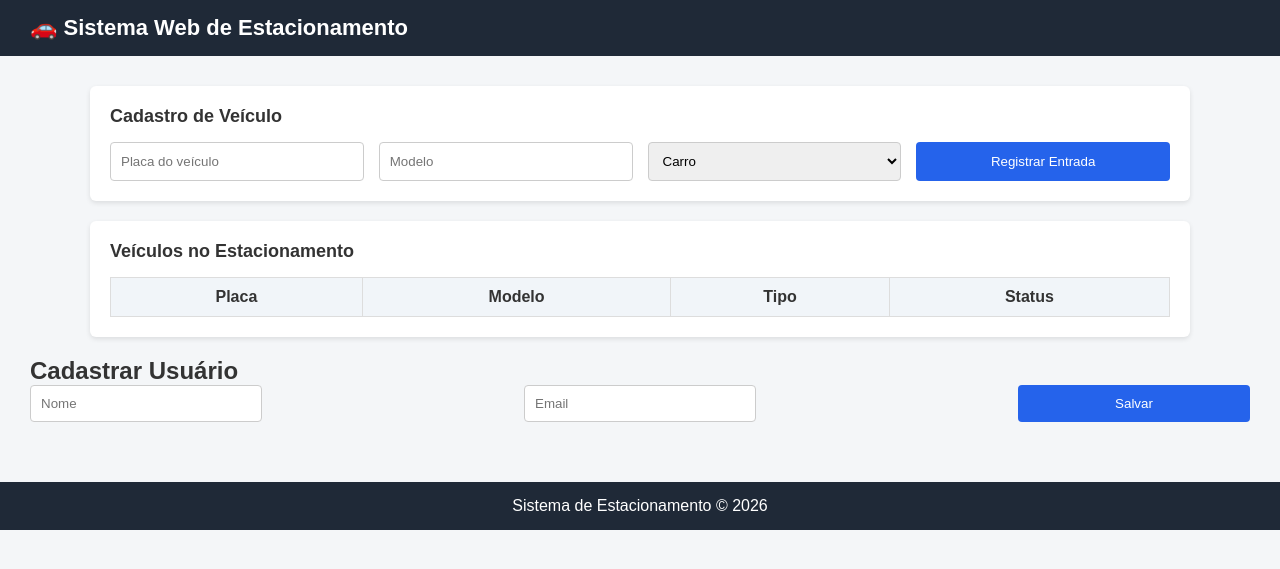
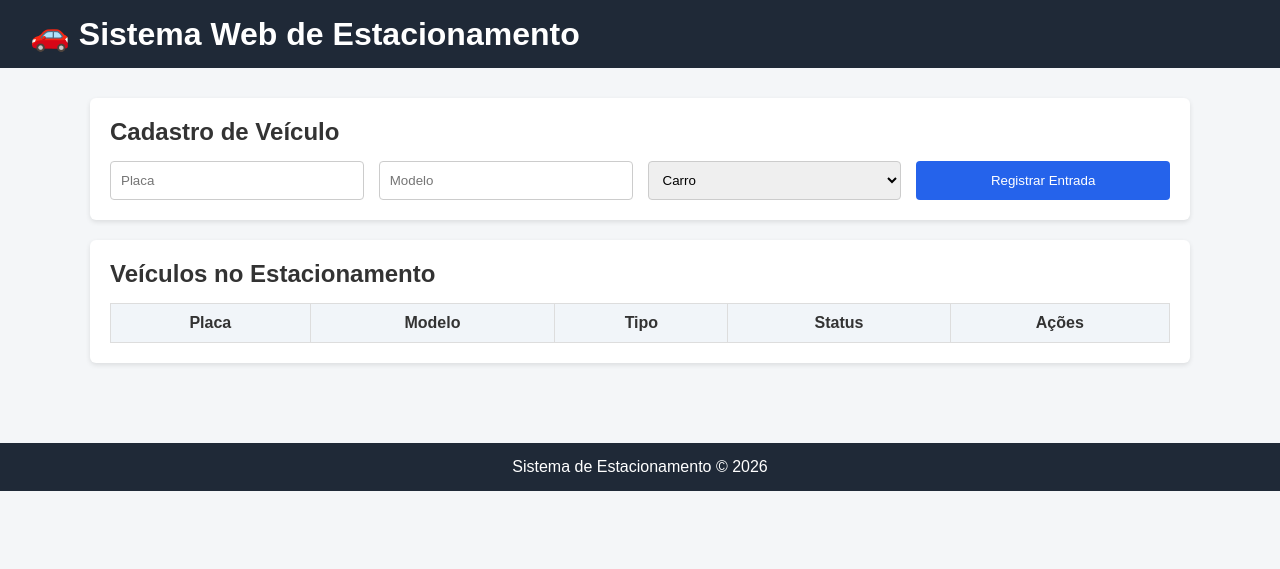
Before and after one commit to TalyssonN/Python, a Flask app: page /home in a window 1280 px wide. Shown: the top 569 px of the page. Run offline with Flask 3, Linux system fonts and the light colour scheme; lists and menus that the app fills with data are empty.

```diff
--- a/ESTUDOS/PROJETOS COM FLASK/main.py
+++ b/ESTUDOS/PROJETOS COM FLASK/main.py
@@ -3,23 +3,23 @@ from flask_sqlalchemy import SQLAlchemy
 
 app = Flask(__name__)
 
-app.config['SQLALCHEMY_DATABASE_URI'] = 'sqlite:///dados.db'
-app.config['SQLALCHEMY_TRACK_MODIFICATIONS'] = False
+# app.config['SQLALCHEMY_DATABASE_URI'] = 'sqlite:///dados.db'
+# app.config['SQLALCHEMY_TRACK_MODIFICATIONS'] = False
 
-db = SQLAlchemy()
-db.init_app(app)
+# db = SQLAlchemy()
+# db.init_app(app)
 
-class Usuario(db.Model):
-    __tablename__ = 'usuarios'
+# class Usuario(db.Model):
+#     __tablename__ = 'usuarios'
 
-    id = db.Column(db.Integer, primary_key=True)
-    nome = db.Column(db.String(100), nullable=False)
-    email = db.Column(db.String(100), unique=True, nullable=False)
+#     id = db.Column(db.Integer, primary_key=True)
+#     nome = db.Column(db.String(100), nullable=False)
+#     email = db.Column(db.String(100), unique=True, nullable=False)
 
 from routes import routes
 app.register_blueprint(routes)
 
 if __name__ == '__main__':
-    with app.app_context():
-        db.create_all()
+    # with app.app_context():
+    #     db.create_all()
     app.run(debug=True)
--- a/ESTUDOS/PROJETOS COM FLASK/routes.py
+++ b/ESTUDOS/PROJETOS COM FLASK/routes.py
@@ -1,5 +1,6 @@
-from flask import Blueprint, render_template, request, redirect, url_for
-from main import db, Usuario
+# from flask import Blueprint, render_template, request, redirect, url_for
+from flask import Blueprint, render_template
+# from main import db, Usuario
 
 routes = Blueprint('routes', __name__)
 
@@ -7,22 +8,22 @@ routes = Blueprint('routes', __name__)
 def homepage():
     return render_template('site.html')
 
-@routes.route('/cadastrar', methods=['POST'])
-def cadastrar_usuario():
-    nome = request.form.get('nome')
-    email = request.form.get('email')
+# @routes.route('/cadastrar', methods=['POST'])
+# def cadastrar_usuario():
+#     nome = request.form.get('nome')
+#     email = request.form.get('email')
 
-    # Evita erro de email duplicado
-    usuario_existente = Usuario.query.filter_by(email=email).first()
-    if usuario_existente:
-        return "Email já cadastrado", 400
+#     # Evita erro de email duplicado
+#     usuario_existente = Usuario.query.filter_by(email=email).first()
+#     if usuario_existente:
+#         return "Email já cadastrado", 400
 
-    novo_usuario = Usuario(
-        nome=nome,
-        email=email
-    )
+#     novo_usuario = Usuario(
+#         nome=nome,
+#         email=email
+#     )
 
-    db.session.add(novo_usuario)
-    db.session.commit()
+#     db.session.add(novo_usuario)
+#     db.session.commit()
 
-    return redirect(url_for('routes.homepage'))
+#     return redirect(url_for('routes.homepage'))
--- a/ESTUDOS/PROJETOS COM FLASK/templates/site.html
+++ b/ESTUDOS/PROJETOS COM FLASK/templates/site.html
@@ -24,10 +24,6 @@
     padding: 15px 30px;
 }
 
-        header h1 {
-            font-size: 22px;
-        }
-
 main {
     padding: 30px;
 }
@@ -47,7 +43,6 @@
 
 .card h2 {
     margin-bottom: 15px;
-            font-size: 18px;
 }
 
 form {
@@ -99,6 +94,16 @@
     font-weight: bold;
 }
 
+.action-btn {
+    cursor: pointer;
+    color: #2563eb;
+    margin: 0 5px;
+}
+
+.action-btn:hover {
+    text-decoration: underline;
+}
+
 footer {
     text-align: center;
     padding: 15px;
@@ -118,24 +123,25 @@
 <main>
 <div class="container">
 
-        <!-- Cadastro de Veículos -->
+<!-- CADASTRO -->
 <div class="card">
 <h2>Cadastro de Veículo</h2>
+
 <form id="formVeiculo">
-                <input type="text" id="placa" placeholder="Placa do veículo" required>
+    <input type="text" id="placa" placeholder="Placa" required>
     <input type="text" id="modelo" placeholder="Modelo" required>
 
     <select id="tipo">
-                    <option value="Carro">Carro</option>
-                    <option value="Moto">Moto</option>
-                    <option value="Caminhonete">Caminhonete</option>
+        <option>Carro</option>
+        <option>Moto</option>
+        <option>Caminhonete</option>
     </select>
 
     <button type="submit">Registrar Entrada</button>
 </form>
 </div>
 
-        <!-- Lista de Veículos -->
+<!-- LISTAGEM -->
 <div class="card">
 <h2>Veículos no Estacionamento</h2>
 
@@ -146,27 +152,16 @@
     <th>Modelo</th>
     <th>Tipo</th>
     <th>Status</th>
+    <th>Ações</th>
 </tr>
 </thead>
+
 <tbody id="tabelaVeiculos">
-                    <!-- Dados inseridos via JS -->
 </tbody>
 </table>
 </div>
 
 </div>
-    <h2>Cadastrar Usuário</h2>
-
-        <form action="/cadastrar" method="POST">
-            <input type="text" name="nome" placeholder="Nome" required>
-            <br><br>
-
-            <input type="email" name="email" placeholder="Email" required>
-            <br><br>
-
-            <button type="submit">Salvar</button>
-        </form>
-
 </main>
 
 <footer>
@@ -174,28 +169,69 @@
 </footer>
 
 <script>
+let veiculos = [];
+
 const form = document.getElementById('formVeiculo');
 const tabela = document.getElementById('tabelaVeiculos');
 
-    form.addEventListener('submit', function (event) {
-        event.preventDefault();
+form.addEventListener('submit', function (e) {
+    e.preventDefault();
 
-        const placa = document.getElementById('placa').value;
-        const modelo = document.getElementById('modelo').value;
-        const tipo = document.getElementById('tipo').value;
+    const placa = placaInput().value;
+    const modelo = modeloInput().value;
+    const tipo = tipoInput().value;
 
-        const row = document.createElement('tr');
+    veiculos.push({
+        id: Date.now(),
+        placa,
+        modelo,
+        tipo,
+        status: 'Ocupada'
+    });
 
-        row.innerHTML = `
-            <td>${placa}</td>
-            <td>${modelo}</td>
-            <td>${tipo}</td>
-            <td class="status-ocupada">Ocupada</td>
+    renderTabela();
+    form.reset();
+});
+
+function placaInput() { return document.getElementById('placa'); }
+function modeloInput() { return document.getElementById('modelo'); }
+function tipoInput() { return document.getElementById('tipo'); }
+
+function renderTabela() {
+    tabela.innerHTML = '';
+
+    veiculos.forEach(v => {
+        const tr = document.createElement('tr');
+
+        tr.innerHTML = `
+            <td>${v.placa}</td>
+            <td>${v.modelo}</td>
+            <td>${v.tipo}</td>
+            <td class="${v.status === 'Livre' ? 'status-livre' : 'status-ocupada'}">
+                ${v.status}
+            </td>
+            <td>
+                <span class="action-btn" onclick="darSaida(${v.id})">Saída</span> |
+                <span class="action-btn" onclick="excluir(${v.id})">Excluir</span>
+            </td>
         `;
 
-        tabela.appendChild(row);
-        form.reset();
+        tabela.appendChild(tr);
     });
+}
+
+function darSaida(id) {
+    const veiculo = veiculos.find(v => v.id === id);
+    if (veiculo) {
+        veiculo.status = 'Livre';
+        renderTabela();
+    }
+}
+
+function excluir(id) {
+    veiculos = veiculos.filter(v => v.id !== id);
+    renderTabela();
+}
 </script>
 
 </body>
```
Lines whose indentation alone changed are shown as unchanged.
